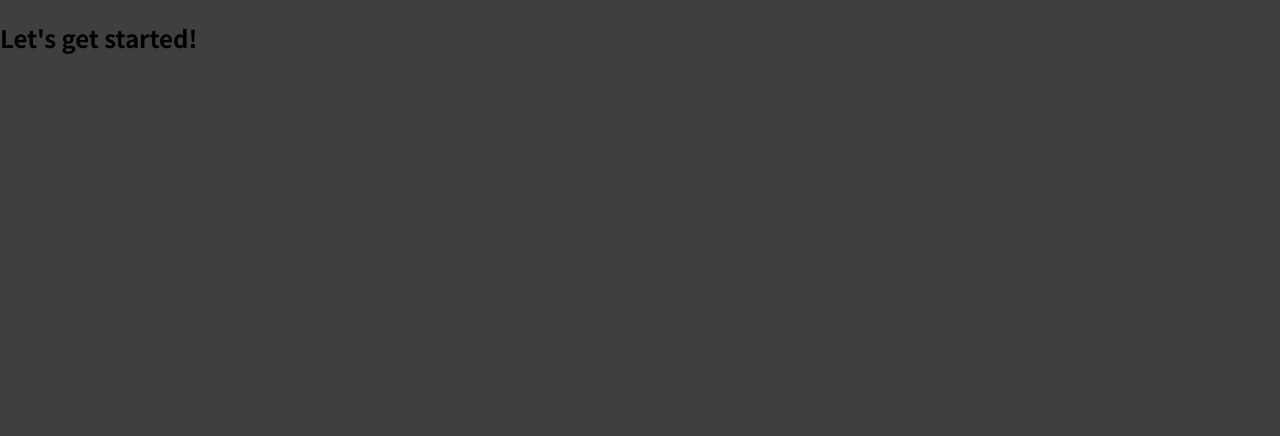
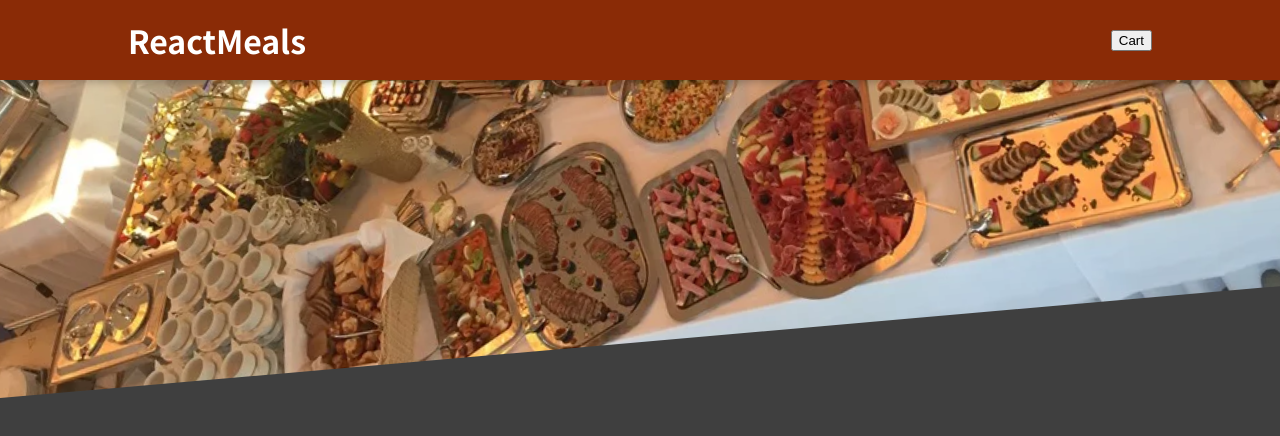
Before and after one commit to harshitchouhan/react-food-order-app, a React (Create React App) app: page / in a window 1280 px wide. Shown: the top 436 px of the page. Built offline with nearby package versions, Linux system fonts and the light colour scheme.

Commit message:
Header Component Created

```diff
--- a/src/App.js
+++ b/src/App.js
@@ -1,9 +1,13 @@
-function App() {
+import { Fragment } from 'react';
+
+import Header from './components/Layout/Header';
+
+const App = () => {
   return (
-    <div>
-      <h2>Let's get started!</h2>
-    </div>
+    <Fragment>
+      <Header></Header>
+    </Fragment>
   );
-}
+};
 
 export default App;
--- /dev/null
+++ b/src/components/Layout/Header.js
@@ -0,0 +1,21 @@
+import { Fragment } from 'react';
+
+import classes from './Header.module.css';
+
+import mealsImg from './../../assets/meals.webp';
+
+const Header = (props) => {
+  return (
+    <Fragment>
+      <header className={classes.header}>
+        <h1>ReactMeals</h1>
+        <button>Cart</button>
+      </header>
+      <div className={classes['main-image']}>
+        <img src={mealsImg} alt="A table full of delicious food!" />
+      </div>
+    </Fragment>
+  );
+};
+
+export default Header;
--- /dev/null
+++ b/src/components/Layout/Header.module.css
@@ -0,0 +1,29 @@
+.header {
+  position: fixed;
+  top: 0;
+  left: 0;
+  width: 100%;
+  height: 5rem;
+  background-color: #8a2b06;
+  color: white;
+  display: flex;
+  justify-content: space-between;
+  align-items: center;
+  padding: 0 10%;
+  box-shadow: 0 2px 8px rgba(0, 0, 0, 0.25);
+  z-index: 10;
+}
+
+.main-image {
+  width: 100%;
+  height: 25rem;
+  z-index: 0;
+  overflow: hidden;
+}
+
+.main-image img {
+  width: 110%;
+  height: 100%;
+  object-fit: cover;
+  transform: rotateZ(-5deg) translateY(-4rem) translateX(-1rem);
+}
```
Also changed, not shown: src/assets/meals.webp (added).
